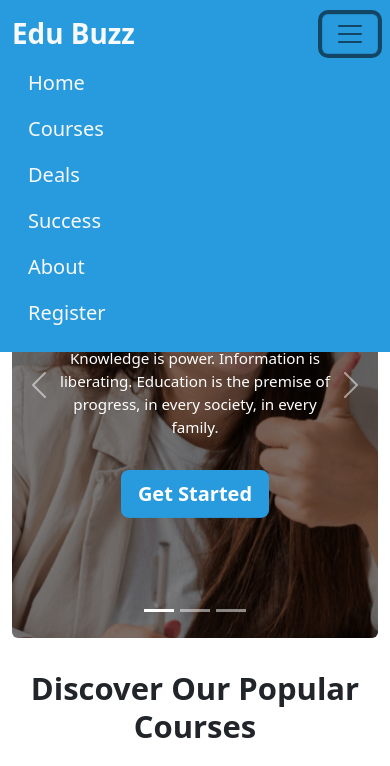
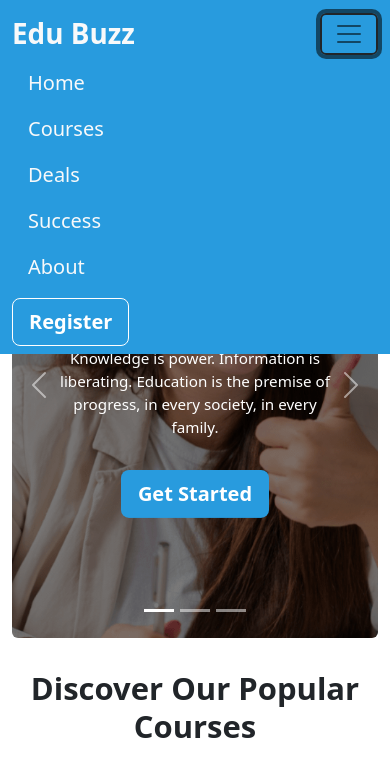
Before and after one commit to mohammedtakbir/Assignment-03, a plain HTML site: page index.html in a window 390 px wide. Both pictures are taken after a click on the button 350 px from the left and 33 px from the top of the page. Shown: the top 766 px of the page. Drawn offline with nearby package versions, Linux system fonts and the light colour scheme.

Commit message:
register added

```diff
--- a/index.html
+++ b/index.html
@@ -24,11 +24,11 @@
                 <nav class="navbar navbar-expand-lg fixed-top primary-bg-color">
                     <div class="container">
                         <a class="navbar-brand fs-1 fw-semibold text-light" href="#">Edu Buzz</a>
-                        <button class="navbar-toggler" type="button" data-bs-toggle="collapse" data-bs-target="#navbarSupportedContent" aria-controls="navbarSupportedContent" aria-expanded="false" aria-label="Toggle navigation">
+                        <button class="navbar-toggler border-2 border-dark" type="button" data-bs-toggle="collapse" data-bs-target="#navbarSupportedContent" aria-controls="navbarSupportedContent" aria-expanded="false" aria-label="Toggle navigation">
                             <span class="navbar-toggler-icon"></span>
                         </button>
                         <div class="collapse navbar-collapse" id="navbarSupportedContent">
-                            <ul class="navbar-nav ms-auto mb-2 mb-lg-0">
+                            <ul class="navbar-nav mx-auto mb-2 mb-lg-0">
                                 <li class="nav-item mx-3">
                             <a class="nav-link fs-5 text-light" href="#">Home</a>
                         </li>
@@ -44,10 +44,10 @@
                           <li class="nav-item mx-3">
                               <a class="nav-link fs-5 text-light" href="#">About</a>
                             </li>
-                            <li class="nav-item mx-3">
-                                <a class="nav-link fs-5 text-light" href="#">Register</a>
-                            </li>
                         </ul>
+                        <form role="search">
+                          <button type="submit" class="btn primary-btn-color btn-lg text-white fw-semibold navbar-reg-btn">Register</button>
+                        </form>
                     </div>
                 </div>
             </nav>
@@ -75,7 +75,7 @@
                 </div>
               </div>
               <div class="carousel-item carousel-container">
-                <img src="images/cover/cover-1.png" class="d-block w-100 slider-img" alt="...">
+                <img src="images/cover-2.png" class="d-block w-100 slider-img" alt="...">
                 <div class="carousel-caption d-block carousel-content">
                   <div class="position-relative top-50 start-50 translate-middle p-5">
                     <h2 class="fw-semibold display-4 mb-4">Get Started Digital Learning</h2>
@@ -85,7 +85,7 @@
                 </div>
               </div>
               <div class="carousel-item carousel-container">
-                <img src="images/cover/cover-1.png" class="d-block w-100 slider-img" alt="...">
+                <img src="images/cover-3.png" class="d-block w-100 slider-img" alt="...">
                 <div class="carousel-caption d-block carousel-content">
                   <div class="position-relative top-50 start-50 translate-middle p-5">
                     <h2 class="fw-semibold display-4 mb-4">Get Started Digital Learning</h2>
--- a/styles/style.css
+++ b/styles/style.css
@@ -16,6 +16,14 @@ body::before{
 }
 .primary-text-color{
     color: #289BDE !important;
+}
+
+/* ? for navbar register */
+.navbar-reg-btn{
+    border: 1px solid #fff;
+}
+.navbar-reg-btn:hover{
+    border: 1px solid #fff !important;
 }
 /* ? For Slider */
 .slider-img {
```
Also changed, not shown: images/cover-2.png (added), images/cover-3.png (added).
